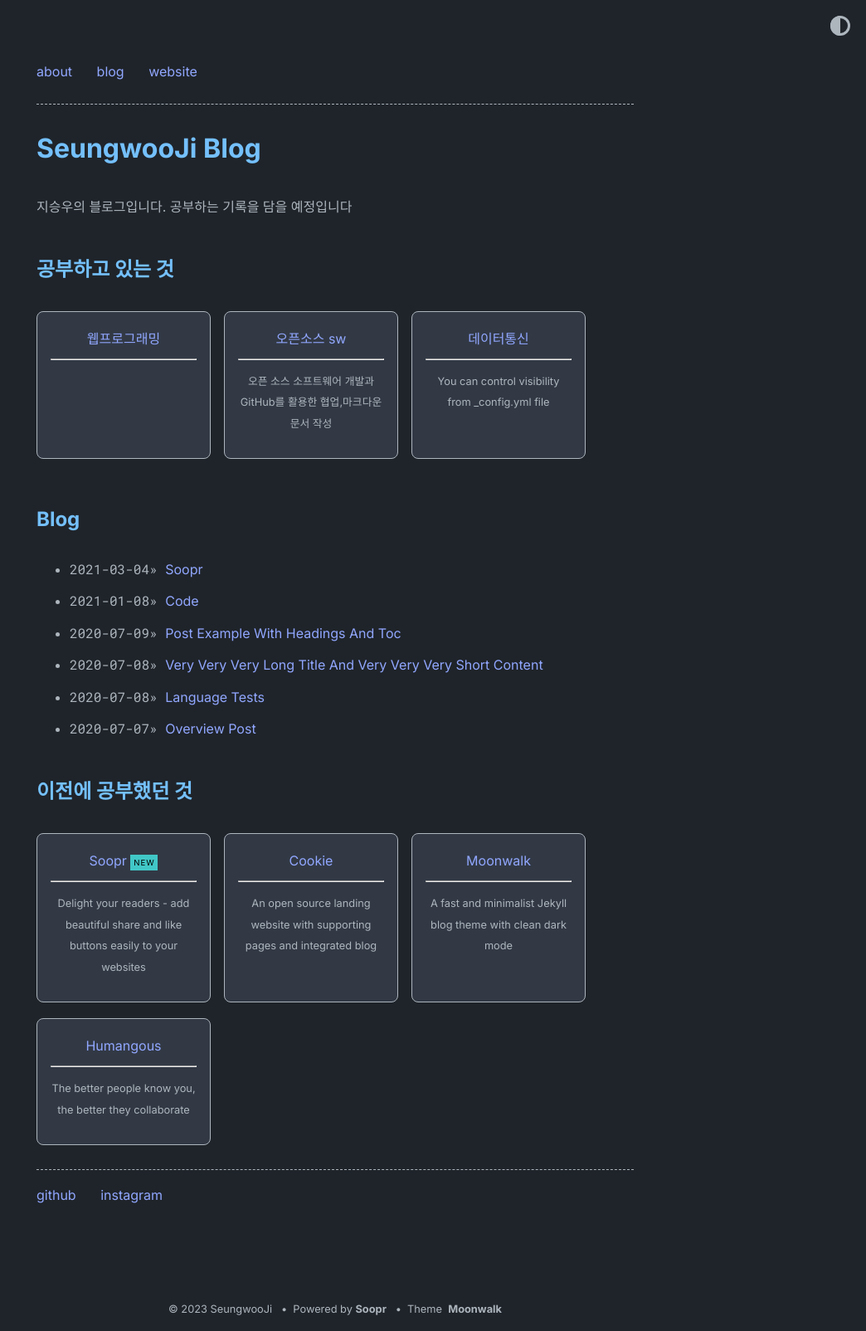
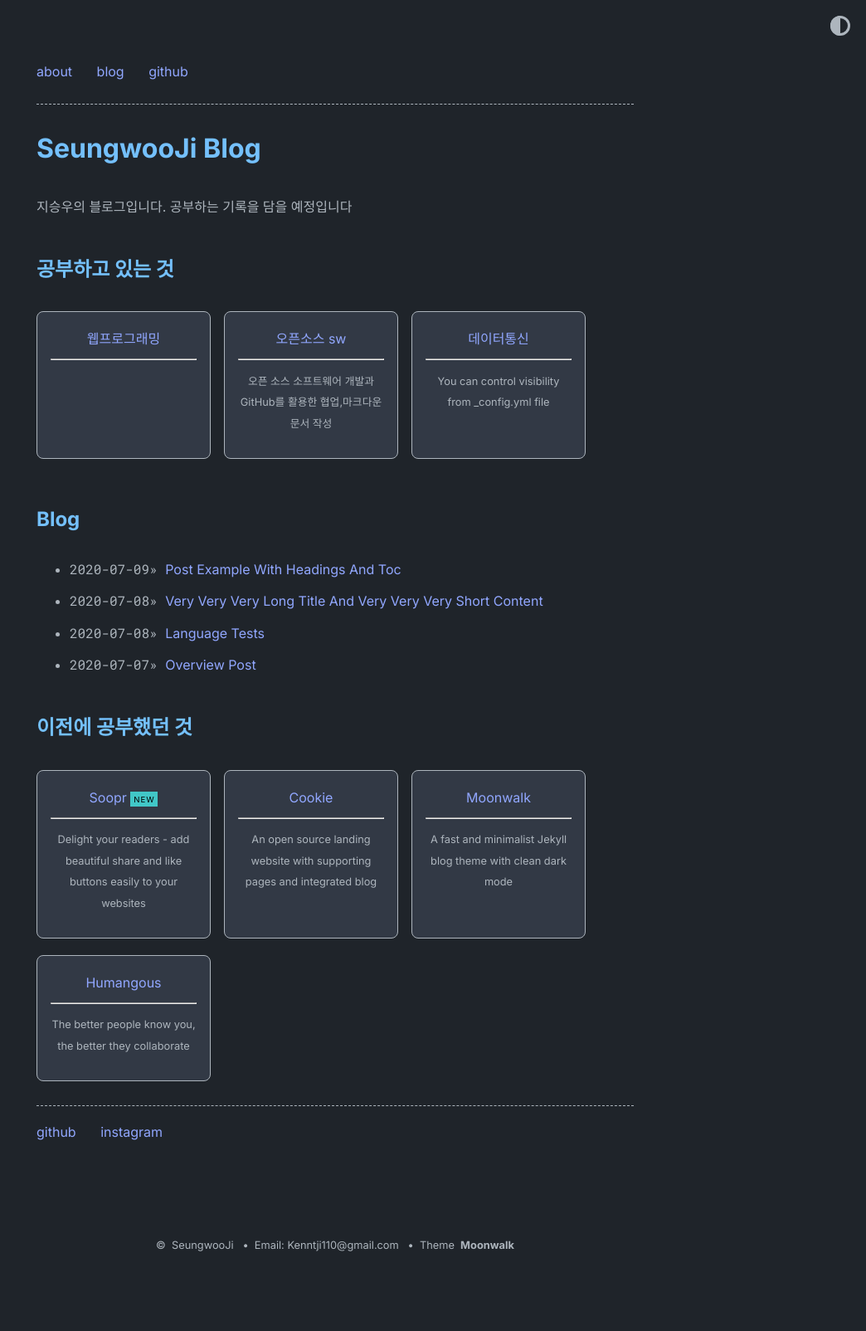
Before and after one commit to SeungwooJi/SeungwooJi.github.io, a Jekyll site: the page built from index.md, in a window 1280 px wide. Shown: the whole page at 83% size, without its empty margins (236-1280 px from the left). Built offline with Jekyll 4.4.1, drawn with Linux system fonts in a browser that asks for light colours; after the commit the page ends 1527 px from its top, so only the background shows below that.

Commit message:
u.md 파일생성

```diff
--- a/_data/home.yml
+++ b/_data/home.yml
@@ -5,7 +5,7 @@ navbar_entries:
   - title: blog
     url: blog
 
-  - title: website
+  - title: github
     url: https://github.com/SeungwooJi
 
 project_entries:
--- a/_layouts/default.html
+++ b/_layouts/default.html
@@ -10,13 +10,13 @@
         {% endif %}
         <div class="credits">
           {%- if site.theme_config.show_copyright == true -%}
-          &copy;&nbsp;{{ "now" | date: "%Y" }}&nbsp;{{site.author}}
+          &copy;&nbsp;&nbsp;{{site.author}}
           &nbsp;
           •
           &nbsp;
           {%- endif -%}
           {%- if site.soopr -%}
-          Powered by <a href="https://www.soopr.co" target="_blank" rel="noreferrer">Soopr</a>
+          Email: Kenntji110@gmail.com
           &nbsp;
           •
           &nbsp;
--- a/_layouts/post.html
+++ b/_layouts/post.html
@@ -4,5 +4,4 @@ layout: default
 
 <a href="{{ "/" | relative_url }}">{{ site.theme_config.back_home_text }}</a>
 <h1 class="post-title">{{ page.title }}</h1>
-{% include date_and_social_share.html %}
 {{ content }}
```
Also changed, not shown: _posts/_2021-01-08-code.md (renamed from _posts/2021-01-08-code.md), _posts/_2021-03-04-soopr.md (renamed from _posts/2021-03-04-soopr.md), _posts/u.md (added).
